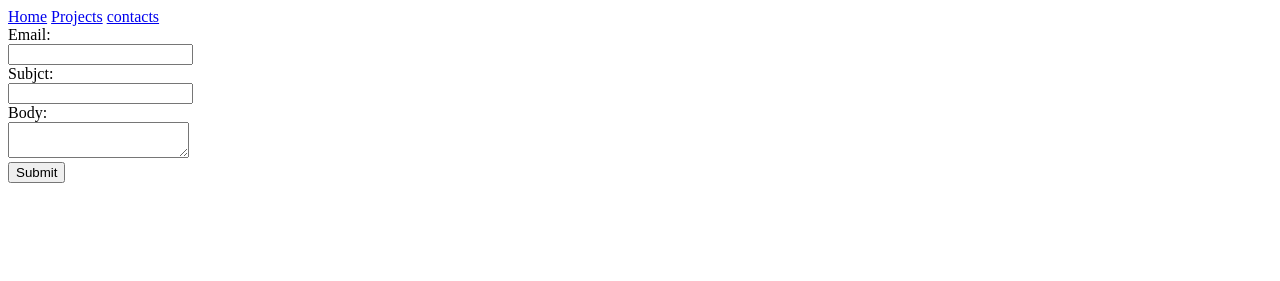
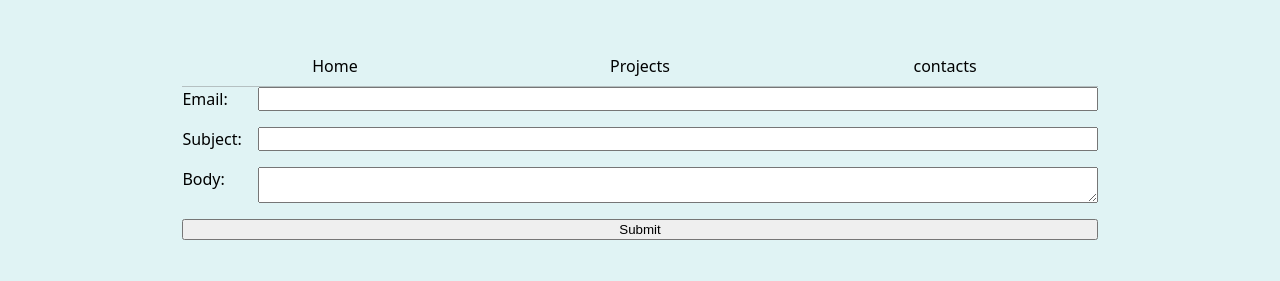
Before and after one commit to PAULA-123/labs_visualizacao, a plain HTML site: page lab_1_skeleton/contacts/index.html in a window 1280 px wide. Drawn offline with Linux system fonts and the light colour scheme.

Commit message:
lab 2 css styles

```diff
--- a/lab_1_skeleton/contacts/index.html
+++ b/lab_1_skeleton/contacts/index.html
@@ -4,13 +4,15 @@
     <meta charset="UTF-8">
     <meta name="viewport" content="width=device-width, initial-scale=1.0">
     <title> <!-- Write title here --> </title>
+
+    <link rel="stylesheet" href="../style.css">
 </head>
 <body>
 
     <!-- Navigation menu: -->
         <nav>
             <!-- Navigation link to the home page -->
-            <a href="../index.html">Home</a>
+            <a href="../index.html" class="current">Home</a>
                 <!--
                     href="../index.html" refers to the file that this link will open
                     The "../" moves up one directory (out of the current folder) before looking for index.html
@@ -26,16 +28,10 @@
         </nav>
 
         <form action="mailto:foo@example.com" method="get">
-            <label for="email">Email:</label><br>
-            <input name="email" type="email"><br>
-
-            <label for="subject">Subjct:</label><br>
-            <input name="subject" type="text"><br>
-
-            <label for="body">Body:</label><br>
-            <textarea nome="body"> </textarea><br>
+            <label for="email">Email: <input id="email" type="email" name="text_email"> </label>
+            <label for="subject">Subject: <input id="subject" type="text" name="text_subject"> </label>
+            <label for="body">Body: <textarea id="body" name="text_message"></textarea> </label>
             <button>Submit</button>
-
         </form>
 </body>
 </html>
--- a/lab_1_skeleton/style.css
+++ b/lab_1_skeleton/style.css
@@ -1,6 +1,78 @@
+:root {
+	--grey: oklch(80% 3% 200);
+	--white: #ffffff;
+	--purple: rgb(179, 65, 150);
+  }
+  body { background-color: oklch(from var(--grey) 95% 5% h); } /*a lighter grey*/
+  .container {  background-color: var(--white);}
+
+
 body {
 	/* Set line height to 1.5 times the font size
 	   and use the OS’s UI font as the website font
 	 */
 	font: 100%/1.5 system-ui;
+	max-width: 100ch;
+	margin-inline: auto;
+	padding: 1cm;
+	/* margin-inline: max(1em, (100% - 100ch) / 2); */
+
 }
+
+nav {
+    display: flex; /*Manipular de forma horizontal*/
+	border-bottom-width: 1px;
+	border-bottom-style: solid;
+	border-bottom-color: oklch(80% 3% 200);
+}
+
+
+nav a {
+    flex:1; /*Todos os elementos ocupem o mesmo espaço*/
+	text-decoration: none;
+    color: inherit;
+    text-align: center;
+    padding: 0.5em;
+
+}
+
+a:hover{
+
+	border-bottom-width: 0.4cm;
+	border-bottom-style: solid;
+	border-bottom-color: var(--purple);
+	padding-bottom: -0.1em;
+	background-color: rgba(179, 65, 150, 0.28);
+    padding: -0.1em;
+
+}
+/*
+input, textarea, button{
+	font: inherit;
+}
+
+label, input, textarea, button {
+    display: block;
+}
+input, textarea, button {
+    width: 100%;
+    box-sizing: border-box;
+}
+label { margin-block: 1rem;}
+
+ */
+ form{
+	display:grid;
+	grid-template-columns: auto 1fr;
+	gap: 1em;
+ }
+
+ form label{
+	display: grid;
+	grid-template-columns: subgrid;
+ }
+
+ label, button{
+	grid-column: 1 / -1;
+
+ }
```
Also changed, not shown: lab_1_skeleton/index.html (+16 -16 lines), lab_1_skeleton/projects/index.html (+3 -1 lines).
